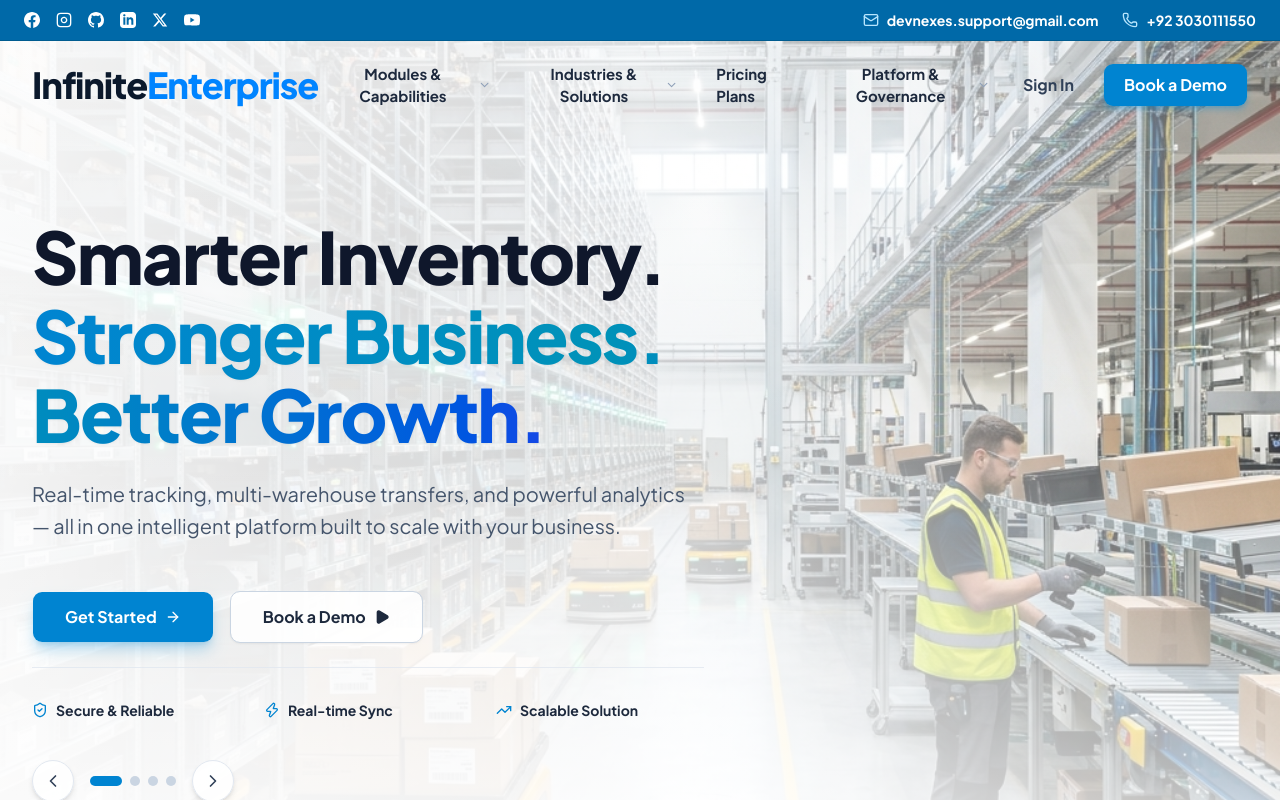
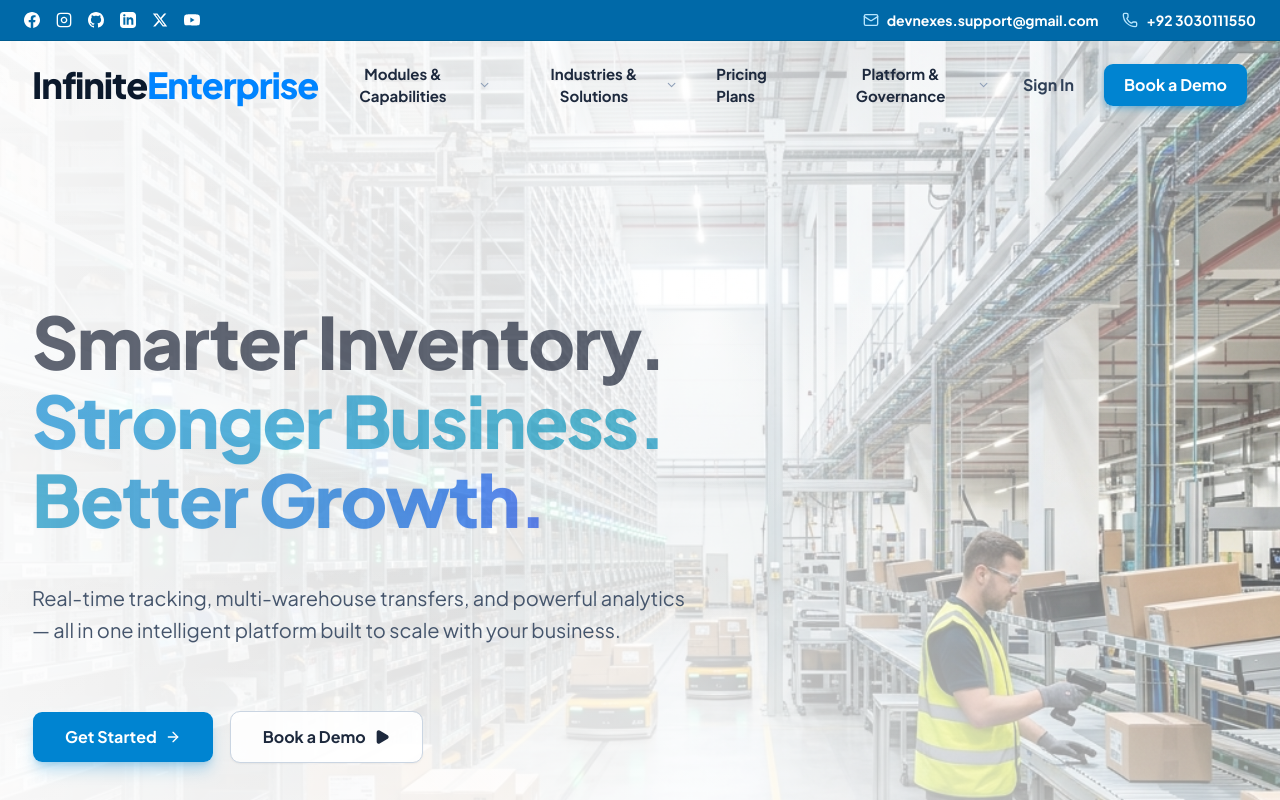
Before and after one commit to arhamsolution-me/ERP, a Next.js app in the folder apps/web/: page / in a window 1280 px wide. Shown: the top 800 px of the page. Built offline with nearby package versions, Linux system fonts and the light colour scheme.

Commit message:
style: make hero section significantly taller (min-h-[980px] with pt-64 pb-40)

```diff
--- a/apps/web/app/(marketing)/page.tsx
+++ b/apps/web/app/(marketing)/page.tsx
@@ -76,7 +76,7 @@ export default function Homepage() {
     <div className="flex flex-col min-h-screen bg-slate-50 text-slate-900 font-sans overflow-hidden">
 
       {/* WHITE THEME HERO SECTION WITH MULTI-IMAGE CAROUSEL */}
-      <section className="relative flex items-center bg-white border-b border-slate-200 overflow-hidden pt-40 sm:pt-44 lg:pt-48 pb-20 min-h-[700px] lg:min-h-[760px]">
+      <section className="relative flex items-center bg-white border-b border-slate-200 overflow-hidden pt-48 sm:pt-56 lg:pt-64 pb-32 sm:pb-40 min-h-[850px] lg:min-h-[920px] xl:min-h-[980px]">
 
         {/* Background Multi-Image Slideshow */}
         <div className="absolute inset-0 z-0">
@@ -98,7 +98,7 @@ export default function Homepage() {
         </div>
 
         <div className="container mx-auto px-4 sm:px-6 lg:px-8 relative z-20 text-left">
-          <div className="max-w-3xl space-y-6 pt-4 sm:pt-6">
+          <div className="max-w-3xl space-y-8 sm:space-y-10 pt-8 sm:pt-12">
 
             {/* Dynamic Animated Title in Fixed Height Container (Zero Layout Jump) */}
             <div className="min-h-[160px] sm:min-h-[200px] lg:min-h-[220px] flex items-center">
```
